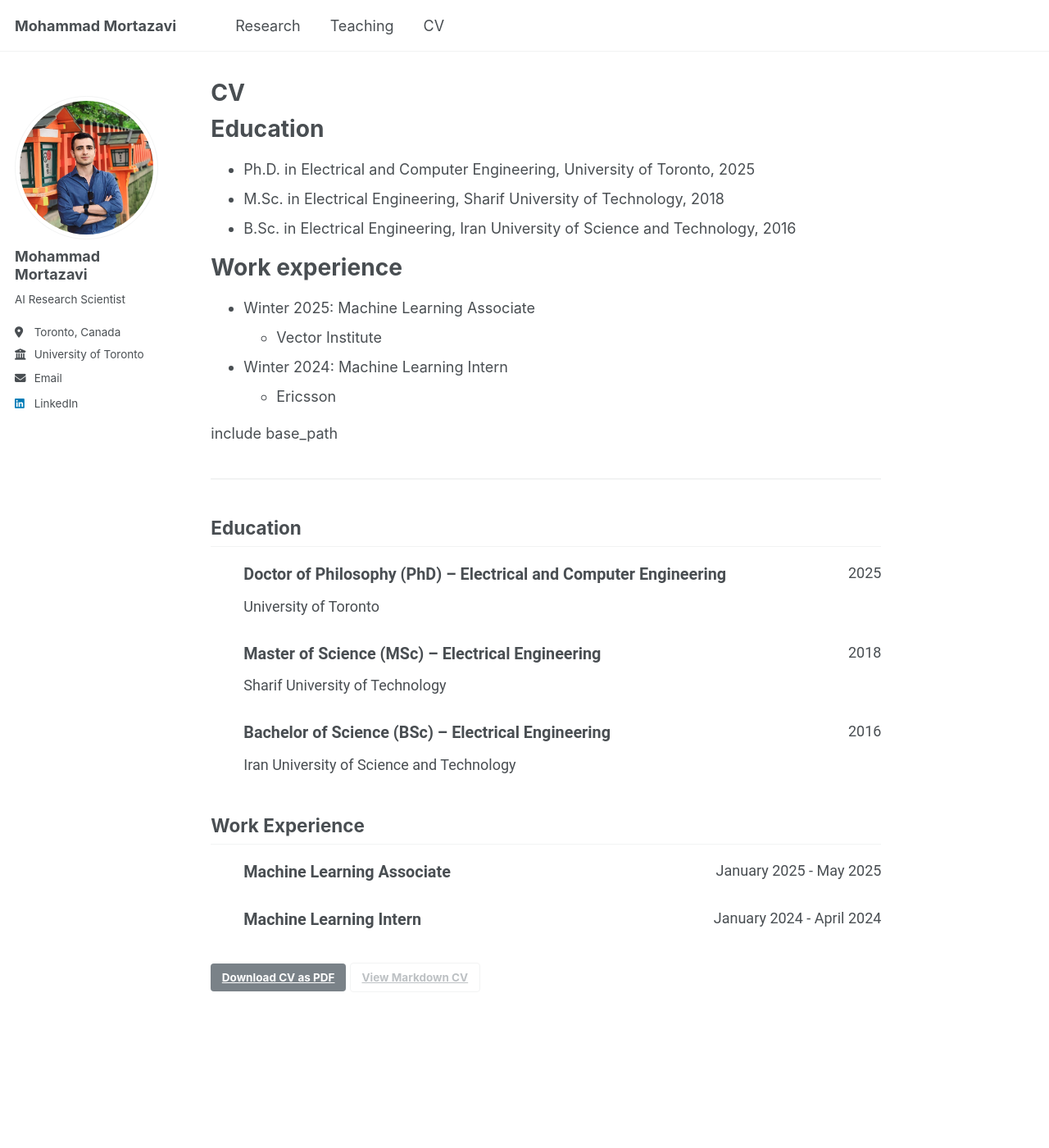
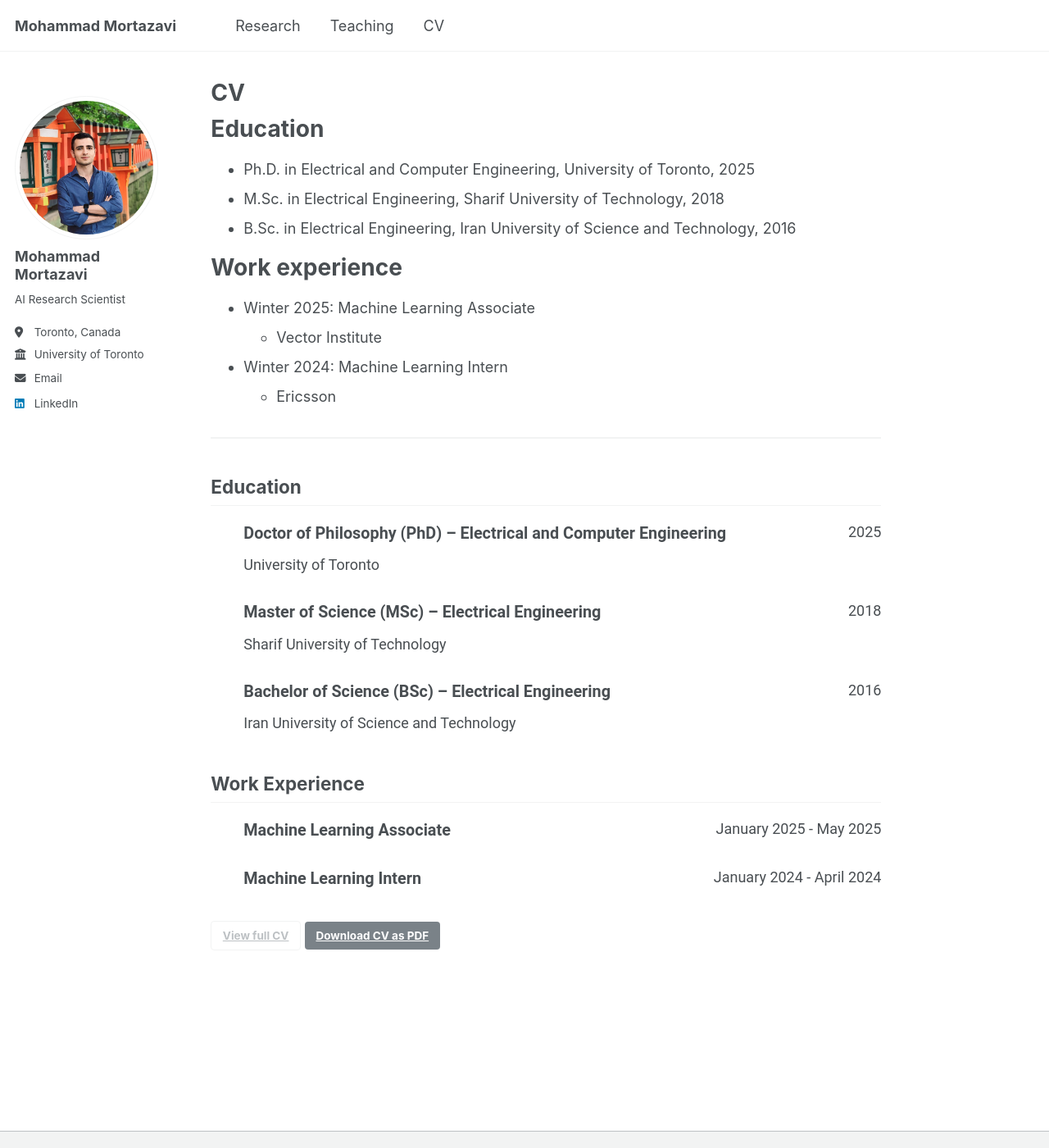
Before and after one commit to mortazawi/mortazawi.github.io, a Jekyll site: the page built from _pages/cv.md, in a window 1280 px wide and 1400 px high. Shown: the whole window at 82% size. Built offline with Jekyll 4.4.1, drawn with Linux system fonts in a browser that asks for light colours; a script that is not in the unit is left out.

Commit message:
Update cv.md

```diff
--- a/_pages/cv.md
+++ b/_pages/cv.md
@@ -23,12 +23,9 @@
 * Winter 2024: Machine Learning Intern
   * Ericsson
 
-
-include base_path
-
 {% include cv-template.html %}
 
 <div class="cv-download-links">
+  <a href="{{ base_path }}" class="btn btn--inverse">View full CV</a>
   <a href="{{ base_path }}/files/cv.pdf" class="btn btn--primary">Download CV as PDF</a>
-  <a href="{{ base_path }}" class="btn btn--inverse">View Markdown CV</a>
 </div>
```
